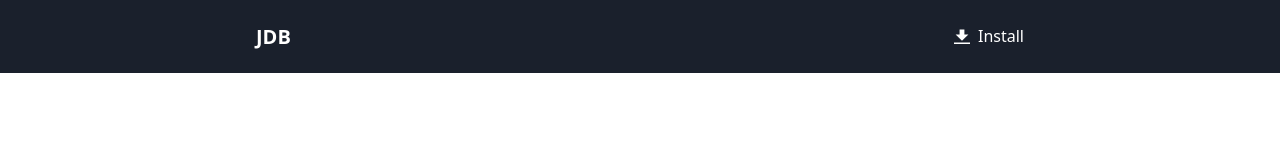
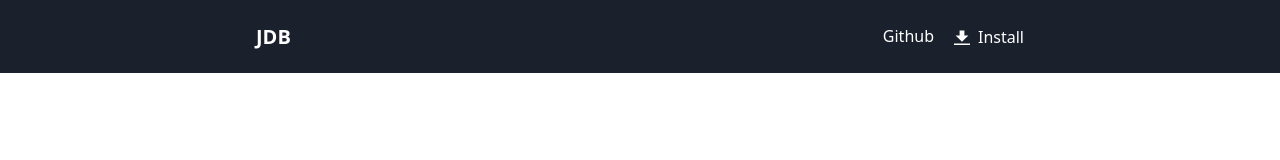
Before and after one commit to andretai/jdbukit-pwa, a React (Create React App) app in the folder client/: page / in a window 1280 px wide. Shown: the top 160 px of the page. Built offline with nearby package versions, Linux system fonts and the light colour scheme.

Commit message:
Added link to repo.

```diff
--- a/client/src/root/Nav.js
+++ b/client/src/root/Nav.js
@@ -18,7 +18,8 @@ class Nav extends Component {
           isAuthenticated ? null :
           <div className="flex justify-between content-center p-6 md:px-32 lg:px-64 xl:px-96 bg-gray-900 text-white">
             <p className="uppercase font-bold leading-tight text-xl">jdb</p>
-            <div>
+            <div className="flex">
+              <a className="mx-3" href="https://github.com/andretai/jdbukit-pwa.git" target="_blank" rel="noopener noreferrer">Github</a>
               <button onClick={() => this.toggleShowInstall()} className="flex justify-between items-center">
                 <svg className="w-4 mx-2 fill-current" xmlns="http://www.w3.org/2000/svg" viewBox="0 0 20 20"><path d="M13 8V2H7v6H2l8 8 8-8h-5zM0 18h20v2H0v-2z"/></svg>
                 <p>Install</p>
```
